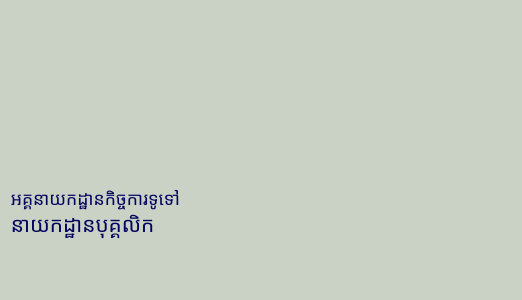
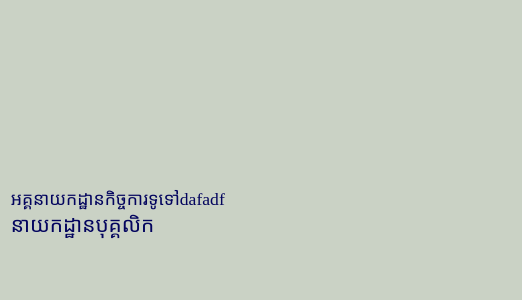
Before and after one commit to leaksmei/hr, a plain HTML site: page hls/header.html in a window 1280 px wide. Shown: the part 188-488 px from the top of the page, 118-640 px from the left. Drawn offline with Linux system fonts and the light colour scheme.

Commit message:
Update header.html

```diff
--- a/hls/header.html
+++ b/hls/header.html
@@ -14,7 +14,7 @@
                     <img src="MISTI_Logo.png" width="100" height="100">
                 </div>
             </td>
-            <td style="width: 72.5945%;"><a class="KhMuol">អគ្គនាយកដ្ឋានកិច្ចការទូទៅ</a>
+            <td style="width: 72.5945%;"><a class="KhMuol">អគ្គនាយកដ្ឋានកិច្ចការទូទៅdafadf</a>
 	<br>
 
 		<a class="English">នាយកដ្ឋានបុគ្គលិក</a>
```
